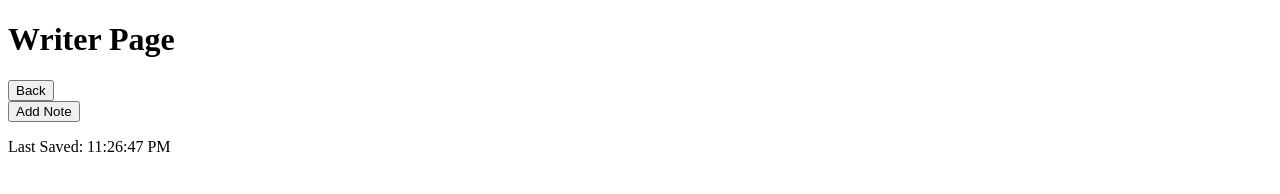
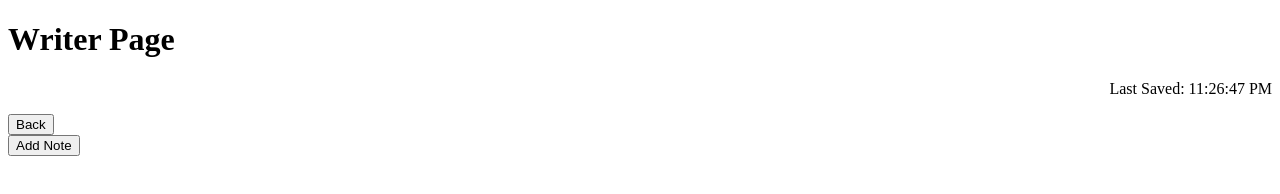
Before and after one commit to Cassidy-Boilley/Comp4537, a plain HTML site: page COMP4537/labs/lab01/writer.html in a window 1280 px wide. Drawn offline with Linux system fonts and the light colour scheme.

Commit message:
Update writer.html

```diff
--- a/COMP4537/labs/lab01/writer.html
+++ b/COMP4537/labs/lab01/writer.html
@@ -8,13 +8,11 @@
 
 <body>
     <h1>Writer Page</h1>
+    <p id="last-saved-time" style="text-align: right;"></p>
     <button id="back-btn">Back</button>
 
     <div id="notes-container"></div>
     <button id="add-note-btn">Add Note</button>
-
-
-    <p id="last-saved-time"></p>
 
     <script src="./lang/messages/en/user.js"></script>
     <script src="./js/note.js"></script>
```
